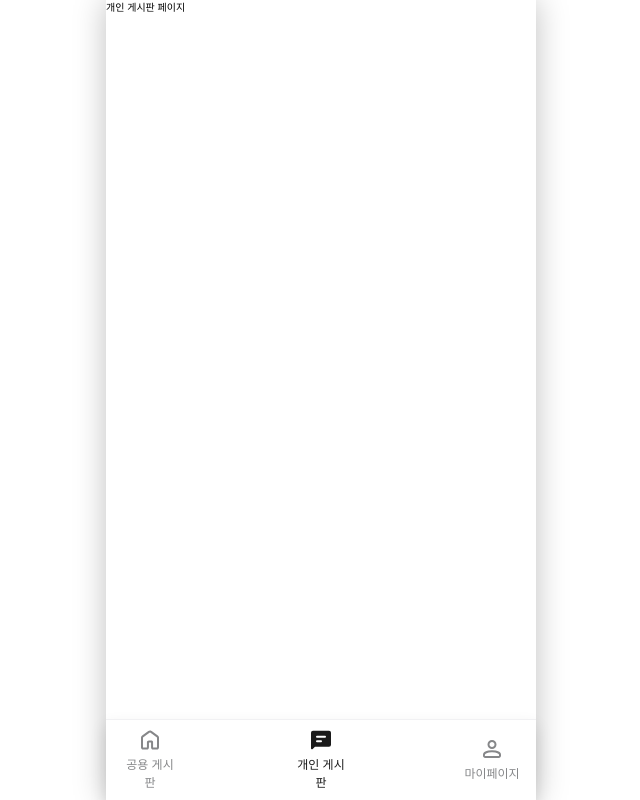
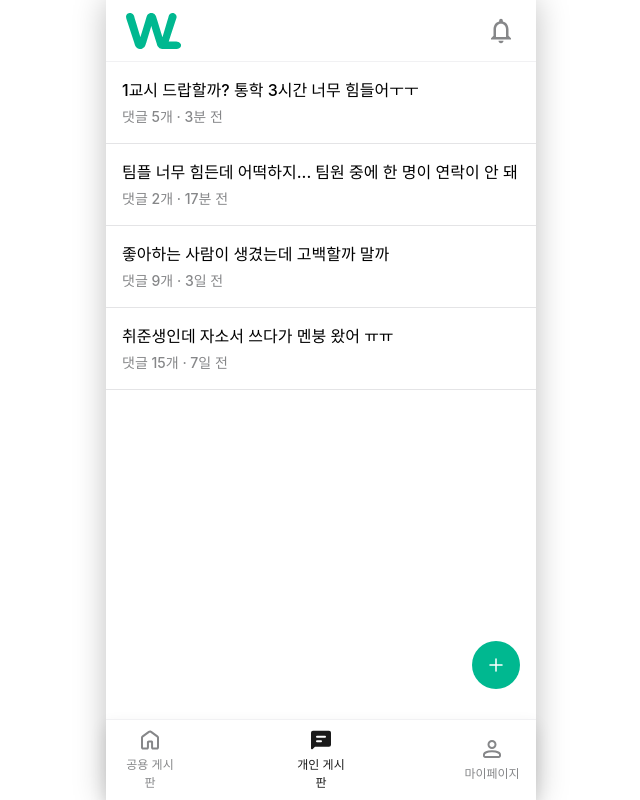
Before and after one commit to CapstoneDesign26-WELOG/FE, a React (Vite) app: page / in a window 1280 px wide. Shown: the whole page, without its empty margins (319-959 px from the left). Built offline with nearby package versions, Linux system fonts and the light colour scheme; a web font is replaced by a local one.

Commit message:
feat: 홈 화면 퍼블리싱

```diff
--- /dev/null
+++ b/src/pages/home/components/empty-state.jsx
@@ -0,0 +1,16 @@
+import { LogoGray } from '@/shared/assets/svgs';
+
+const EmptyState = () => (
+  <section className="flex flex-1 flex-col items-center justify-center gap-[2.4rem]">
+    <LogoGray width={83} />
+
+    <div className="flex flex-col items-center gap-[0.8rem]">
+      <p className="head_20_sb text-shadow-gray-black">대화 시작하기</p>
+      <p className="cap_14_m text-gray-600">
+        고민을 편하게 털어놓고, 다양한 조언을 들어보세요.
+      </p>
+    </div>
+  </section>
+);
+
+export default EmptyState;
--- /dev/null
+++ b/src/pages/home/components/post-list.jsx
@@ -0,0 +1,17 @@
+const PostList = ({ posts }) => (
+  <ul>
+    {posts.map((post) => (
+      <li
+        key={post.id}
+        className="border-b border-gray-300 px-[1.6rem] py-[1.6rem] flex flex-col gap-[0.4rem]"
+      >
+        <p className="body_16_m truncate">{post.title}</p>
+        <p className="cap_14_m text-gray-600">
+          댓글 {post.commentCount}개 · {post.createdAt}
+        </p>
+      </li>
+    ))}
+  </ul>
+);
+
+export default PostList;
--- a/src/pages/home/home.jsx
+++ b/src/pages/home/home.jsx
@@ -1,7 +1,23 @@
-const Home = () => (
-  <>
-    <div>개인 게시판 페이지</div>
-  </>
-);
+import Header from '@/shared/components/header/header';
+import FloatingButton from './components/floating-button';
+import { MOCK_POSTS } from './constants/mock-posts';
+import EmptyState from './components/empty-state';
+import PostList from './components/post-list';
+
+const Home = () => {
+  const posts = MOCK_POSTS;
+
+  return (
+    <div className="flex flex-col flex-1">
+      <Header variant="logo" />
+
+      {posts.length === 0 ? <EmptyState /> : <PostList posts={posts} />}
+
+      <div className="absolute right-[1.6rem] bottom-[3rem]">
+        <FloatingButton />
+      </div>
+    </div>
+  );
+};
 
 export default Home;
--- a/src/shared/routes/layout.jsx
+++ b/src/shared/routes/layout.jsx
@@ -3,7 +3,7 @@ import BottomNavigation from '../components/bottom-navigation/bottom-navigation'
 
 const Layout = () => (
   <div className="flex min-h-screen flex-col">
-    <main className="flex-1">
+    <main className="relative flex-1 flex flex-col">
       <Outlet />
     </main>
 
```
